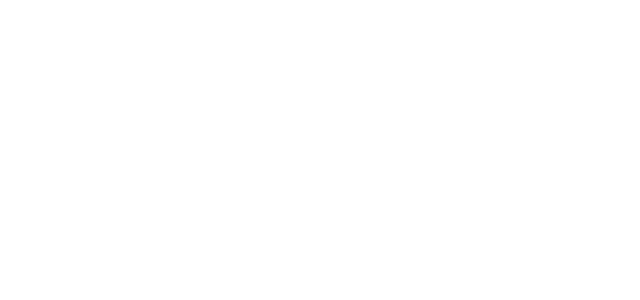
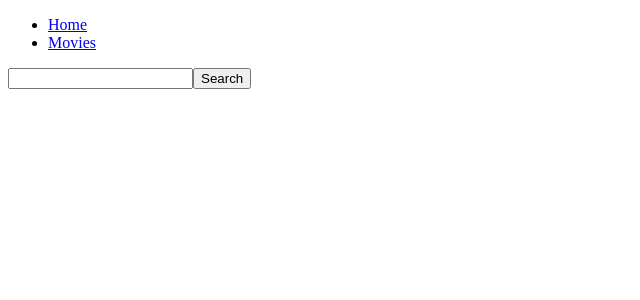
Before and after one commit to Bohatyrenko/goit-react-hw-04-movies, a React (Create React App) app: page /movies in a window 1280 px wide. Shown: the top 300 px of the page, without its empty margins (0-640 px from the left). Built offline with nearby package versions, Linux system fonts and the light colour scheme.

Commit message:
add logic

```diff
--- a/src/App.js
+++ b/src/App.js
@@ -3,13 +3,17 @@ import { Route, Switch } from 'react-router';
 
 import HomePage from './Pages/HomePage';
 import MovieDetailsPage from './Pages/MovieDetailsPage';
+import Navigation from './components/Navigation';
+import MoviesPage from './Pages/MoviesPage';
 
 function App() {
   return (
     <>
+      <Navigation />
       <Switch>
         <Route exact path="/" component={HomePage} />
         <Route path="/movies/:id" component={MovieDetailsPage} />
+        <Route path="/movies" component={MoviesPage} />
       </Switch>
     </>
   );
--- a/src/Pages/HomePage.js
+++ b/src/Pages/HomePage.js
@@ -15,7 +15,7 @@ class HomePage extends Component {
 
   render() {
     const { movies } = this.state;
-    return <FilmList movies={movies} />;
+    return <FilmList movies={movies} history={this.props.history.location} />;
   }
 }
 
--- a/src/Pages/MovieDetailsPage.js
+++ b/src/Pages/MovieDetailsPage.js
@@ -4,17 +4,30 @@ import { getFilmById } from '../services/fetchApi';
 class MovieDetailsPage extends Component {
   state = {
     film: {},
+    from: '',
   };
 
-  componentDidMount() {
-    console.log(this.props);
-    // const response = await getFilmById();
-    // this.setState({ film: response.data.results });
+  async componentDidMount() {
+    const id = this.props.location.state.id;
+    const response = await getFilmById(id);
+    this.setState({ film: response.data });
+    console.log('MovieDetailsPage', this.props);
   }
 
+  handleGoBack = () => {
+    this.props.history.push(this.props.location.state.from);
+  };
   render() {
-    const { movies } = this.state;
-    return <h1>Movie Details Page, Hello</h1>;
+    const { film } = this.state;
+    return (
+      <>
+        <button type="button" onClick={this.handleGoBack}>
+          Go back
+        </button>
+        <h1>{film.title}</h1>
+        <p>{film.overview}</p>
+      </>
+    );
   }
 }
 
--- /dev/null
+++ b/src/Pages/MoviesPage.js
@@ -0,0 +1,36 @@
+import React, { Component } from 'react';
+
+import { getFilmsByQuery } from '../services/fetchApi';
+import Filmlist from '../components/FilmList';
+
+export class MoviesPage extends Component {
+  state = {
+    query: '',
+    films: [],
+  };
+
+  handleSubmit = async e => {
+    e.preventDefault();
+    const response = await getFilmsByQuery(this.state.query);
+    console.log(response);
+    this.setState({ films: response.data.results });
+  };
+
+  handleChange = e => {
+    this.setState({ query: e.target.value });
+  };
+  render() {
+    const { query, films } = this.state;
+    return (
+      <div>
+        <form onSubmit={this.handleSubmit}>
+          <input type="text" value={query} onChange={this.handleChange} />
+          <button>Search</button>
+        </form>
+        <Filmlist movies={films} history={this.props.history} />
+      </div>
+    );
+  }
+}
+
+export default MoviesPage;
--- a/src/components/FilmList.js
+++ b/src/components/FilmList.js
@@ -1,12 +1,18 @@
 import React from 'react';
 import { NavLink } from 'react-router-dom';
 
-const Filmlist = ({ movies }) => {
+const Filmlist = ({ movies, history }) => {
   return (
     <ul>
       {movies.map(({ id, title }) => (
         <li key={id}>
-          <NavLink to={{ pathname: `/movies/${id}`, state: { id } }}>
+          <NavLink
+            to={{
+              pathname: `/movies/${id}`,
+              // в нижней строчке дописать после id, "from: history.location.pathname" для того чтоб работала кнопка Go back
+              state: { id, from: history.location.pathname },
+            }}
+          >
             {title}
           </NavLink>
         </li>
--- /dev/null
+++ b/src/components/Navigation.js
@@ -0,0 +1,17 @@
+import React from 'react';
+import { NavLink } from 'react-router-dom';
+
+const Navigation = () => {
+  return (
+    <ul>
+      <li>
+        <NavLink to="/">Home</NavLink>
+      </li>
+      <li>
+        <NavLink to="/movies">Movies</NavLink>
+      </li>
+    </ul>
+  );
+};
+
+export default Navigation;
```
